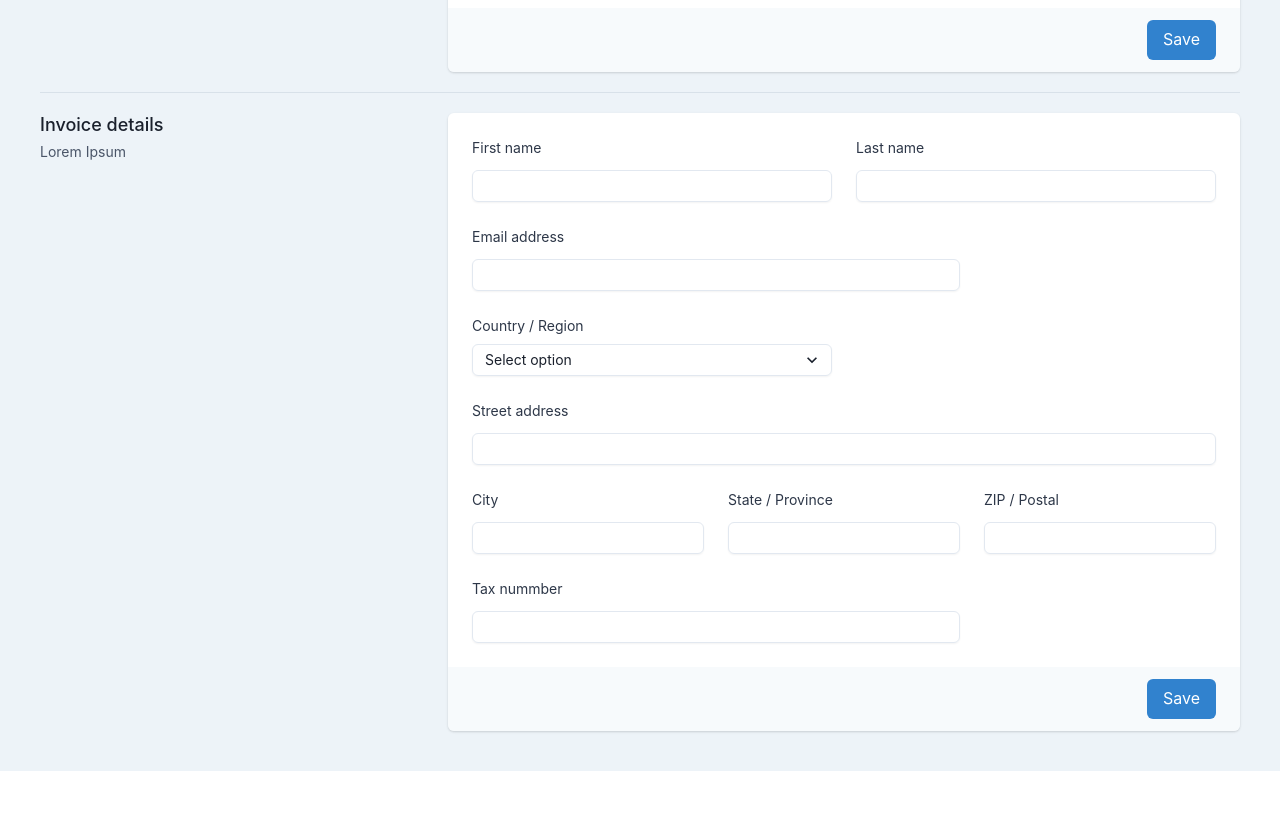
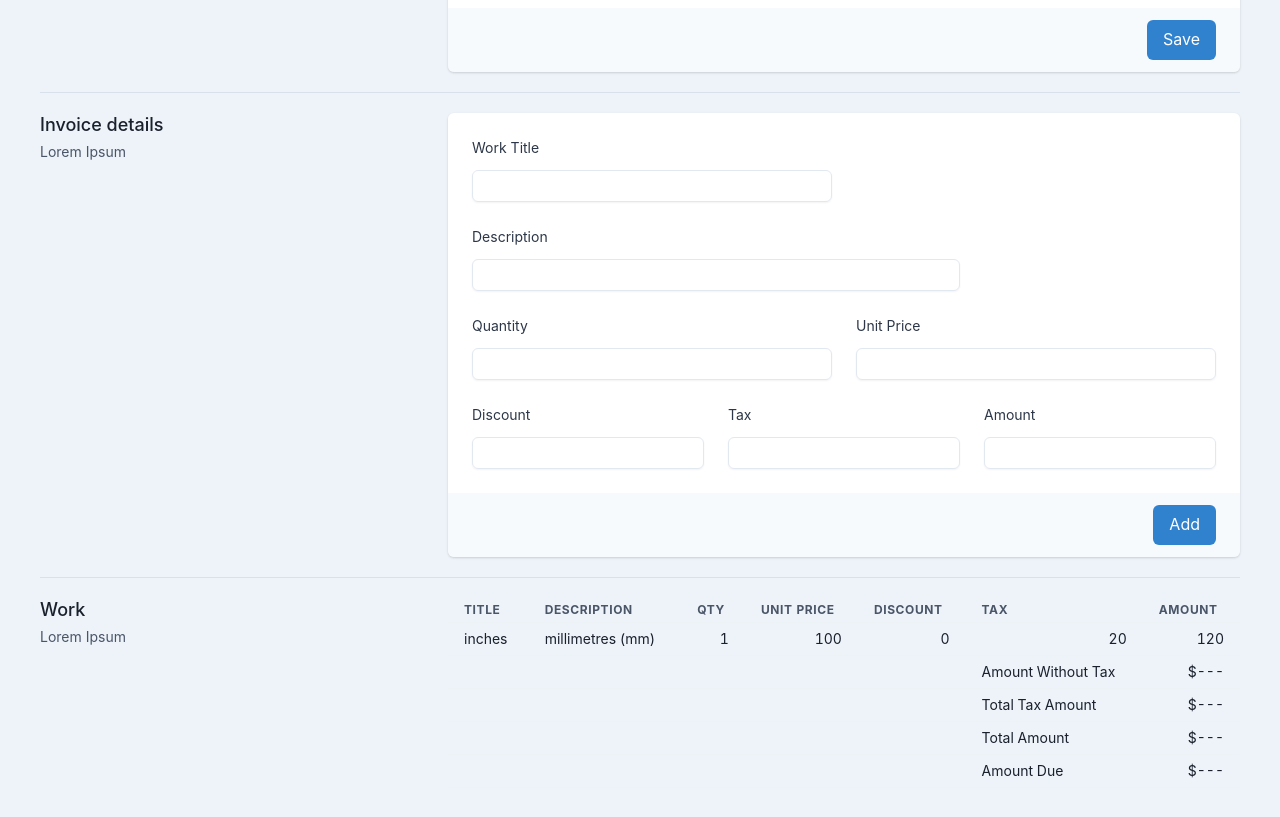
Before and after one commit to Rashmi-278/GreenFinance, a Next.js app: page /invoice in a window 1280 px wide. Shown: the part 1340-2157 px from the top of the page. Before the commit the page ends 2111 px from the top, so only its background shows below. Built offline with nearby package versions, Linux system fonts and the light colour scheme.

Commit message:
add invoice table

```diff
--- a/src/pages/invoice.tsx
+++ b/src/pages/invoice.tsx
@@ -25,10 +25,21 @@ import {
   Box,
   typography,
 } from "@chakra-ui/react";
+import {
+  Table,
+  Thead,
+  Tbody,
+  Tfoot,
+  Tr,
+  Th,
+  Td,
+  TableCaption,
+  TableContainer,
+} from "@chakra-ui/react";
 import React from "react";
 
 export default function InvoiceForm() {
-  return(
+  return (
     <Box
       bg="#edf3f8"
       _dark={{
@@ -36,8 +47,7 @@ export default function InvoiceForm() {
       }}
       p={10}
     >
-
-  <Text fontSize='4xl'>Invoice #number </Text>
+      <Text fontSize="4xl">Invoice #number </Text>
 
       <Divider
         my="5"
@@ -347,7 +357,6 @@ export default function InvoiceForm() {
                       rounded="md"
                     />
                   </FormControl>
-
                 </SimpleGrid>
               </Stack>
               <Box
@@ -686,7 +695,6 @@ export default function InvoiceForm() {
                       rounded="md"
                     />
                   </FormControl>
-
                 </SimpleGrid>
               </Stack>
               <Box
@@ -728,7 +736,6 @@ export default function InvoiceForm() {
           sm: "visible",
         }}
       />
-
 
       <Box mt={[10, 0]}>
         <SimpleGrid
@@ -799,39 +806,13 @@ export default function InvoiceForm() {
                         color: "gray.50",
                       }}
                     >
-                    First name
+                      Work Title
                     </FormLabel>
                     <Input
                       type="text"
                       name="first_name"
                       id="first_name"
                       autoComplete="given-name"
-                    mt={1}
-                    focusBorderColor="brand.400"
-                    shadow="sm"
-                    size="sm"
-                    w="full"
-                    rounded="md"
-                  />
-                </FormControl>
-
-                <FormControl as={GridItem} colSpan={[6, 3]}>
-                  <FormLabel
-                    htmlFor="last_name"
-                    fontSize="sm"
-                    fontWeight="md"
-                    color="gray.700"
-                    _dark={{
-                      color: "gray.50",
-                    }}
-                  >
-                    Last name
-                  </FormLabel>
-                  <Input
-                    type="text"
-                    name="last_name"
-                    id="last_name"
-                    autoComplete="family-name"
                       mt={1}
                       focusBorderColor="brand.400"
                       shadow="sm"
@@ -851,7 +832,7 @@ export default function InvoiceForm() {
                         color: "gray.50",
                       }}
                     >
-                    Email address
+                      Description
                     </FormLabel>
                     <Input
                       type="text"
@@ -877,29 +858,25 @@ export default function InvoiceForm() {
                         color: "gray.50",
                       }}
                     >
-                    Country / Region
+                      Quantity
                     </FormLabel>
-                  <Select
-                    id="country"
-                    name="country"
-                    autoComplete="country"
-                    placeholder="Select option"
+                    <Input
+                      type="number"
+                      name="quantity"
+                      id="quantity"
+                      autoComplete="1"
                       mt={1}
                       focusBorderColor="brand.400"
                       shadow="sm"
                       size="sm"
                       w="full"
                       rounded="md"
-                  >
-                    <option>United States</option>
-                    <option>Canada</option>
-                    <option>Mexico</option>
-                  </Select>
+                    />
                   </FormControl>
 
-                <FormControl as={GridItem} colSpan={6}>
+                  <FormControl as={GridItem} colSpan={[6, 3]}>
                     <FormLabel
-                    htmlFor="street_address"
+                      htmlFor="country"
                       fontSize="sm"
                       fontWeight="md"
                       color="gray.700"
@@ -907,13 +884,13 @@ export default function InvoiceForm() {
                         color: "gray.50",
                       }}
                     >
-                    Street address
+                      Unit Price
                     </FormLabel>
                     <Input
-                    type="text"
-                    name="street_address"
-                    id="street_address"
-                    autoComplete="street-address"
+                      type="number"
+                      name="quantity"
+                      id="quantity"
+                      autoComplete="1"
                       mt={1}
                       focusBorderColor="brand.400"
                       shadow="sm"
@@ -933,13 +910,13 @@ export default function InvoiceForm() {
                         color: "gray.50",
                       }}
                     >
-                    City
+                      Discount
                     </FormLabel>
                     <Input
-                    type="text"
-                    name="city"
-                    id="city"
-                    autoComplete="city"
+                      type="number"
+                      name="quantity"
+                      id="quantity"
+                      autoComplete="1"
                       mt={1}
                       focusBorderColor="brand.400"
                       shadow="sm"
@@ -959,7 +936,7 @@ export default function InvoiceForm() {
                         color: "gray.50",
                       }}
                     >
-                    State / Province
+                      Tax
                     </FormLabel>
                     <Input
                       type="text"
@@ -985,7 +962,7 @@ export default function InvoiceForm() {
                         color: "gray.50",
                       }}
                     >
-                    ZIP / Postal
+                      Amount
                     </FormLabel>
                     <Input
                       type="text"
@@ -1000,33 +977,6 @@ export default function InvoiceForm() {
                       rounded="md"
                     />
                   </FormControl>
-
-                <FormControl as={GridItem} colSpan={[6, 4]}>
-                  <FormLabel
-                    htmlFor="email_address"
-                    fontSize="sm"
-                    fontWeight="md"
-                    color="gray.700"
-                    _dark={{
-                      color: "gray.50",
-                    }}
-                  >
-                    Tax nummber
-                  </FormLabel>
-                  <Input
-                    type="text"
-                    name="email_address"
-                    id="email_address"
-                    autoComplete="email"
-                    mt={1}
-                    focusBorderColor="brand.400"
-                    shadow="sm"
-                    size="sm"
-                    w="full"
-                    rounded="md"
-                  />
-                </FormControl>
-
                 </SimpleGrid>
               </Stack>
               <Box
@@ -1049,12 +999,133 @@ export default function InvoiceForm() {
                   }}
                   fontWeight="md"
                 >
-                Save
+                  Add
                 </Button>
               </Box>
             </chakra.form>
           </GridItem>
         </SimpleGrid>
       </Box>
-  </Box>)
+
+      <Divider
+        my="5"
+        borderColor="gray.300"
+        _dark={{
+          borderColor: "whiteAlpha.300",
+        }}
+        visibility={{
+          base: "hidden",
+          sm: "visible",
+        }}
+      />
+
+      <Box mt={[10, 0]}>
+        <SimpleGrid
+          display={{
+            base: "initial",
+            md: "grid",
+          }}
+          columns={{
+            md: 3,
+          }}
+          spacing={{
+            md: 6,
+          }}
+        >
+          <GridItem
+            colSpan={{
+              md: 1,
+            }}
+          >
+            <Box px={[4, 0]}>
+              <Heading fontSize="lg" fontWeight="medium" lineHeight="6">
+                Work
+              </Heading>
+              <Text
+                mt={1}
+                fontSize="sm"
+                color="gray.600"
+                _dark={{
+                  color: "gray.400",
+                }}
+              >
+                Lorem Ipsum
+              </Text>
+            </Box>
+          </GridItem>
+          <GridItem
+            mt={[5, null, 0]}
+            colSpan={{
+              md: 2,
+            }}
+          >
+            <TableContainer>
+              <Table size="sm">
+                <Thead>
+                  <Tr>
+                    <Th>Title</Th>
+                    <Th>Description</Th>
+                    <Th>Qty</Th>
+                    <Th>Unit Price</Th>
+                    <Th>Discount</Th>
+                    <Th>Tax</Th>
+                    <Th>Amount</Th>
+                  </Tr>
+                </Thead>
+                <Tbody>
+                  <Tr>
+                    <Td>inches</Td>
+                    <Td>millimetres (mm)</Td>
+                    <Td isNumeric>1</Td>
+                    <Td isNumeric>100</Td>
+                    <Td isNumeric>0</Td>
+                    <Td isNumeric>20</Td>
+                    <Td isNumeric>120</Td>
+                  </Tr>
+
+                  <Tr>
+                    <Td></Td>
+                    <Td></Td>
+                    <Td></Td>
+                    <Td></Td>
+                    <Td></Td>
+                    <Td>Amount Without Tax</Td>
+                    <Td isNumeric>$---</Td>
+                  </Tr>
+                  <Tr>
+                    <Td></Td>
+                    <Td></Td>
+                    <Td></Td>
+                    <Td></Td>
+                    <Td></Td>
+                    <Td>Total Tax Amount</Td>
+                    <Td isNumeric>$---</Td>
+                  </Tr>
+                  <Tr>
+                    <Td></Td>
+                    <Td></Td>
+                    <Td></Td>
+                    <Td></Td>
+                    <Td></Td>
+                    <Td>Total Amount</Td>
+                    <Td isNumeric>$---</Td>
+                  </Tr>
+                  <Tr>
+                    <Td></Td>
+                    <Td></Td>
+                    <Td></Td>
+                    <Td></Td>
+                    <Td></Td>
+                    <Td>Amount Due</Td>
+                    <Td isNumeric>$---</Td>
+                  </Tr>
+                </Tbody>
+
+              </Table>
+            </TableContainer>
+          </GridItem>
+        </SimpleGrid>
+      </Box>
+    </Box>
+  );
 }
```
Also changed, not shown: tsconfig.json (+15 -4 lines). Lines whose indentation alone changed are shown as unchanged.
